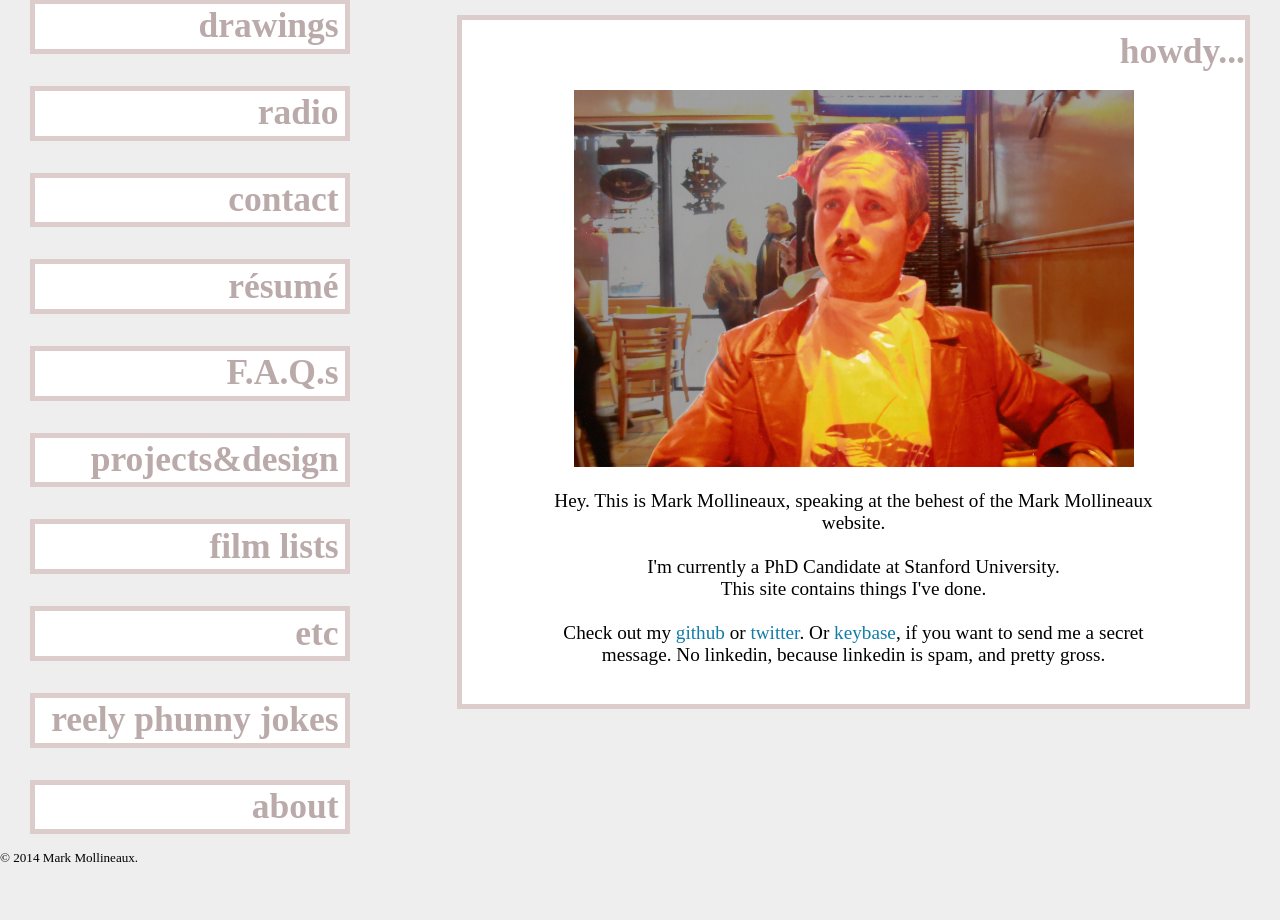
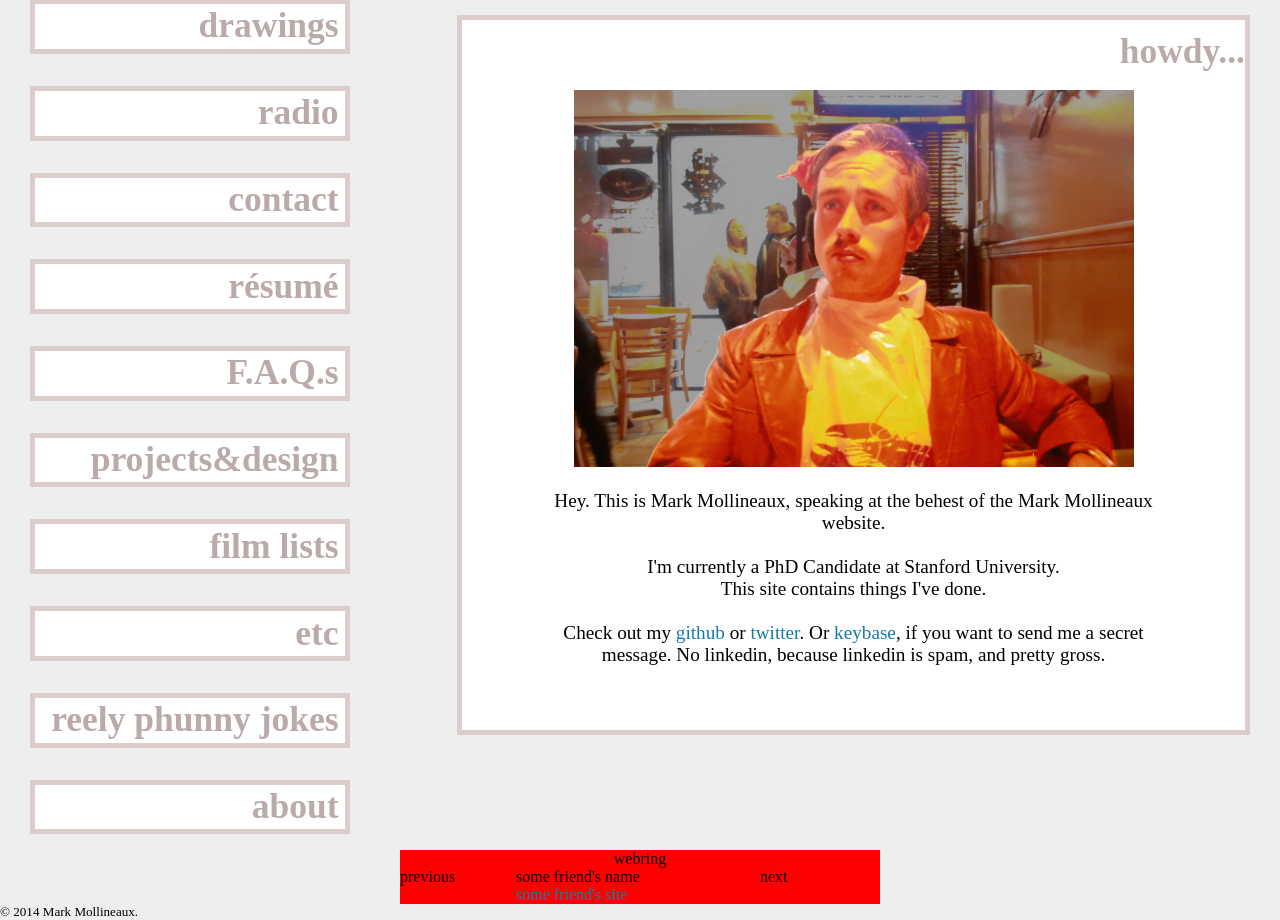
Before and after one commit to bufordsharkley/mgmweb, a Flask app: page / in a window 1280 px wide. Shown: the part 160-1080 px from the top of the page. Before the commit the page ends 1022 px from the top, so only its background shows below. Run offline with Flask 2, Linux system fonts and the light colour scheme; some libraries are stand-ins or nearby versions; some web fonts are replaced.

Commit message:
Some fun webring action

```diff
--- a/mgmweb/static/style.css
+++ b/mgmweb/static/style.css
@@ -323,7 +323,7 @@ div.frontpageright {
 }
 
 #splash   {
-    min-height: 40.5em;
+    height: 45em;
     width: 100%;
     margin-top:1em;
     border: 5px solid #dcc;
--- a/mgmweb/templates/layout.html
+++ b/mgmweb/templates/layout.html
@@ -25,6 +25,17 @@
     <div class=content>
       {% block content %}{% endblock %}
     </div>
+    <!-- webring gets inserted between the end of the body, but missing anything with footer
+    tag, or with class or id = footer -->
+    <div id="friendstxt_webring" style="display:block;background-color:#f00;clear:both;margin-top:20em;margin-left:auto;margin-right:auto;width:30em;">
+      <div style="text-align:center">webring</div>
+      <div style="display: inline-block;vertical-align:top;width:7em;">previous</div>
+      <div style="display: inline-block;vertical-align:top;width:15em;">
+        <div>some friend's name</div>
+        <div><a href="http://example.com" target="_blank">some friend's site</a></div>
+      </div>
+      <div style="display: inline-block;vertical-align:top;width:7em;">next</div>
+    </div>
     {% block footer %}
     <footer>
       &copy; 2014 Mark Mollineaux.<br/>
```
